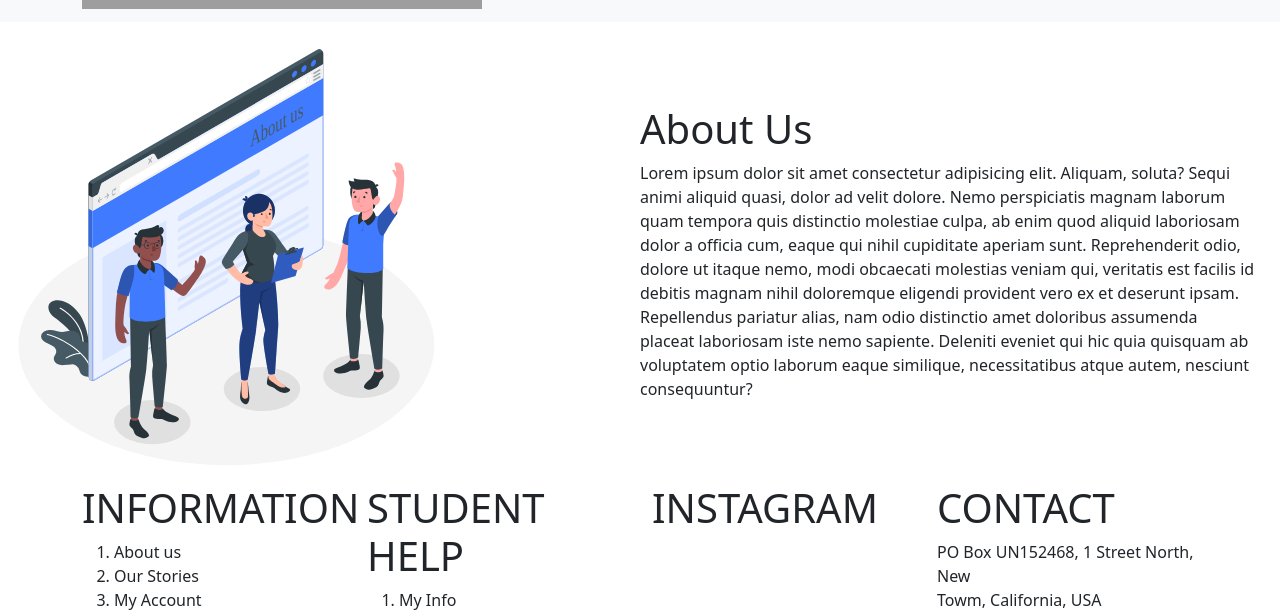
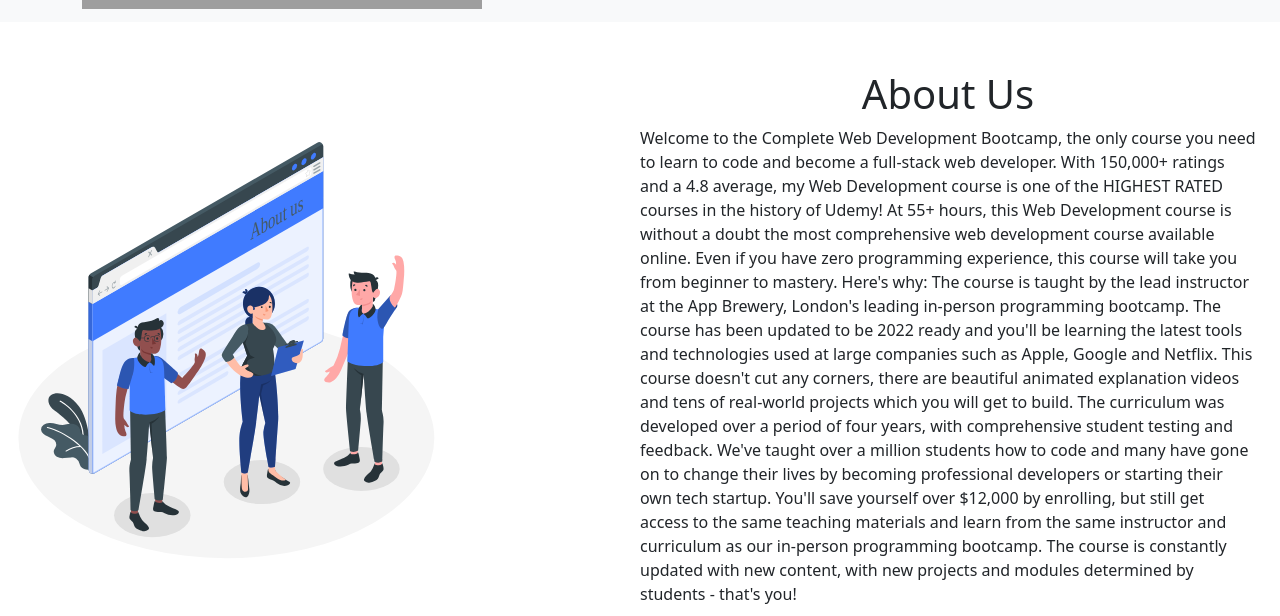
Before and after one commit to arafathsiam99/Flexademic, a React (Create React App) app in the folder flexademic/: page /aboutus in a window 1280 px wide. Shown: the part 304-920 px from the top of the page. Built offline with nearby package versions, Linux system fonts and the light colour scheme; grey boxes are pictures that could not be loaded.

Commit message:
added about us page text

```diff
--- a/flexademic/src/pages/AboutUs/AboutUs.js
+++ b/flexademic/src/pages/AboutUs/AboutUs.js
@@ -1,21 +1,45 @@
-import React from 'react'
-import aboutus from '../../images/about_us.svg'
+import React from "react";
+import aboutus from "../../images/about_us.svg";
 function AboutUs() {
   return (
     <div>
       <div className="contianer">
         <div className="row login_style">
           <div className="col-md-6">
-                        <img className='w-75' src={aboutus} alt="" />
+            <img className="w-75" src={aboutus} alt="" />
           </div>
-                    <div className="col-md-6">
-                        <h1>About Us</h1>
-                        Lorem ipsum dolor sit amet consectetur adipisicing elit. Aliquam, soluta? Sequi animi aliquid quasi, dolor ad velit dolore. Nemo perspiciatis magnam laborum quam tempora quis distinctio molestiae culpa, ab enim quod aliquid laboriosam dolor a officia cum, eaque qui nihil cupiditate aperiam sunt. Reprehenderit odio, dolore ut itaque nemo, modi obcaecati molestias veniam qui, veritatis est facilis id debitis magnam nihil doloremque eligendi provident vero ex et deserunt ipsam. Repellendus pariatur alias, nam odio distinctio amet doloribus assumenda placeat laboriosam iste nemo sapiente. Deleniti eveniet qui hic quia quisquam ab voluptatem optio laborum eaque similique, necessitatibus atque autem, nesciunt consequuntur?
+          <div className="col-md-6 my-5">
+            <h1 className="text-center">About Us</h1>
+            <p>
+              Welcome to the Complete Web Development Bootcamp, the only course
+              you need to learn to code and become a full-stack web developer.
+              With 150,000+ ratings and a 4.8 average, my Web Development course
+              is one of the HIGHEST RATED courses in the history of Udemy! At
+              55+ hours, this Web Development course is without a doubt the most
+              comprehensive web development course available online. Even if you
+              have zero programming experience, this course will take you from
+              beginner to mastery. Here's why: The course is taught by the lead
+              instructor at the App Brewery, London's leading in-person
+              programming bootcamp. The course has been updated to be 2022 ready
+              and you'll be learning the latest tools and technologies used at
+              large companies such as Apple, Google and Netflix. This course
+              doesn't cut any corners, there are beautiful animated explanation
+              videos and tens of real-world projects which you will get to
+              build. The curriculum was developed over a period of four years,
+              with comprehensive student testing and feedback. We've taught over
+              a million students how to code and many have gone on to change
+              their lives by becoming professional developers or starting their
+              own tech startup. You'll save yourself over $12,000 by enrolling,
+              but still get access to the same teaching materials and learn from
+              the same instructor and curriculum as our in-person programming
+              bootcamp. The course is constantly updated with new content, with
+              new projects and modules determined by students - that's you!
+            </p>
           </div>
         </div>
       </div>
     </div>
-    )
+  );
 }
 
-export default AboutUs
+export default AboutUs;
```
Lines whose indentation alone changed are shown as unchanged.
